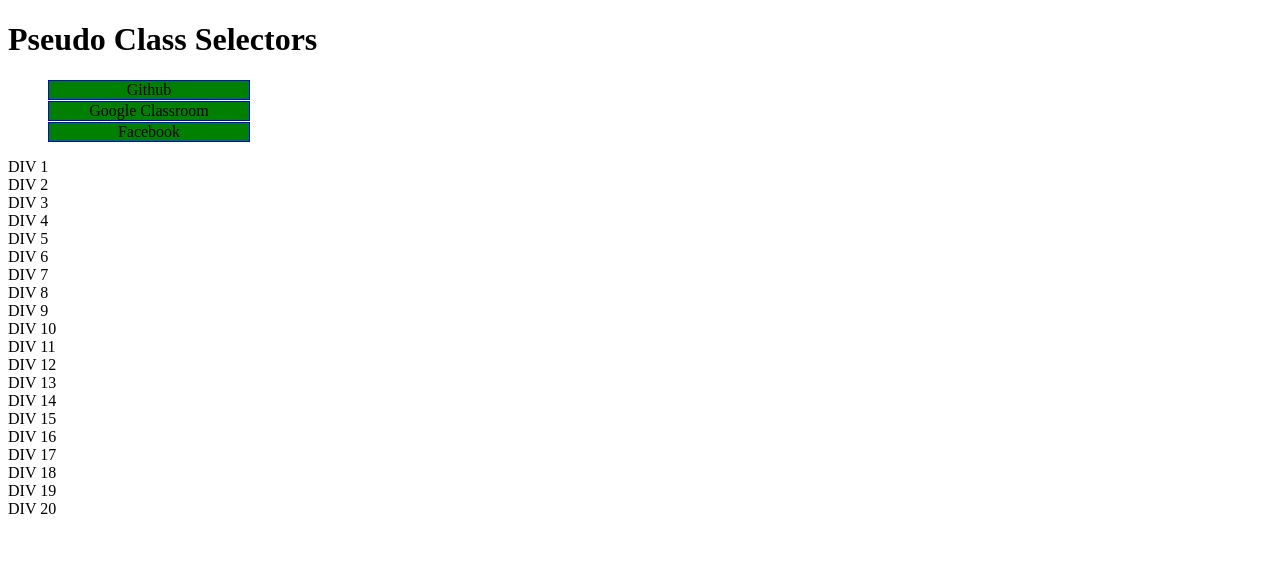
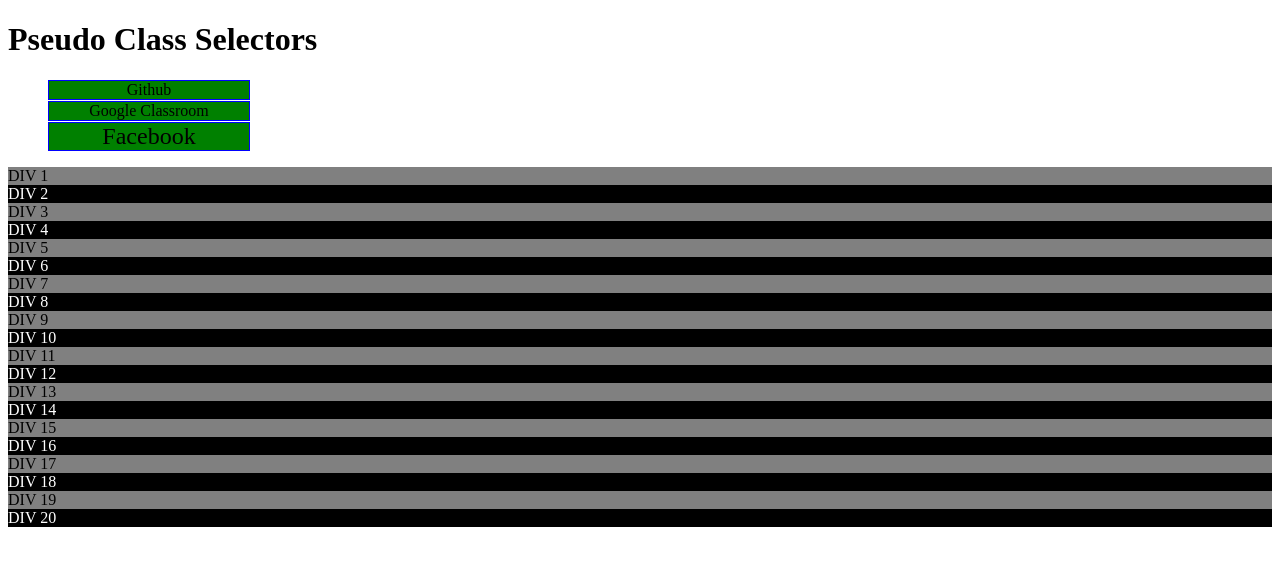
Before and after one commit to avicci999/WebDevPractice, a plain HTML site: page CSS_Practice/PseudoClassSelectors.html in a window 1280 px wide. Drawn offline with Linux system fonts and the light colour scheme.

Commit message:
Working on Pseudo Class Selectors

```diff
--- a/CSS_Practice/PseudoClassSelectors.html
+++ b/CSS_Practice/PseudoClassSelectors.html
@@ -17,9 +17,23 @@
 			text-align: center;
 			margin-bottom: 1px;
 	}
-	a:hover{
+	a:hover, a:active{
 		background-color: navy;
-		color:pink;
+		color:orange;
+	}
+	header li:nth-child(3){
+		font-size: 24px
+	}
+	section div:nth-child(odd){
+		background-color: gray;
+	}
+	section div:nth-child(even){
+		background-color: black;
+		color:white;
+	}
+	section div:nth-child(5):hover{
+		background-color: white;
+		color: black;
 	}
 	</style>
 </head>
```
